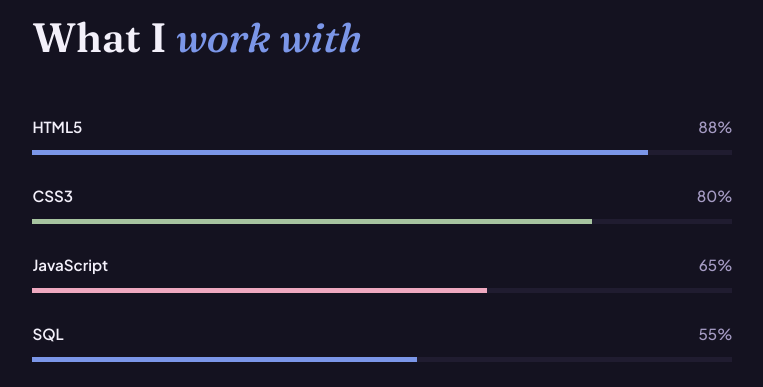
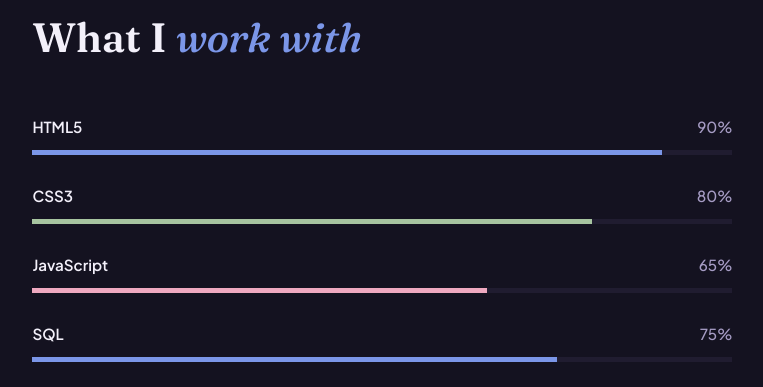
Before and after one commit to SukeshhSharma/portfolio, a plain HTML site: page index.html in a window 1280 px wide. Shown: the part 2045-2432 px from the top of the page, without its empty margins (70-833 px from the left). Drawn offline with Linux system fonts and the light colour scheme.

Commit message:
Update index.html

```diff
--- a/index.html
+++ b/index.html
@@ -360,8 +360,8 @@
   <h2 class="section-title">What I <em>work with</em></h2>
   <div class="skills-list">
     <div class="skill-row reveal">
-      <div class="skill-top"><span>HTML5</span><span class="skill-pct">88%</span></div>
-      <div class="skill-line"><div class="skill-fill" data-width="88"></div></div>
+      <div class="skill-top"><span>HTML5</span><span class="skill-pct">90%</span></div>
+      <div class="skill-line"><div class="skill-fill" data-width="90"></div></div>
     </div>
     <div class="skill-row reveal">
       <div class="skill-top"><span>CSS3</span><span class="skill-pct">80%</span></div>
@@ -372,8 +372,8 @@
       <div class="skill-line"><div class="skill-fill" data-width="65"></div></div>
     </div>
     <div class="skill-row reveal">
-      <div class="skill-top"><span>SQL</span><span class="skill-pct">55%</span></div>
-      <div class="skill-line"><div class="skill-fill" data-width="55"></div></div>
+      <div class="skill-top"><span>SQL</span><span class="skill-pct">75%</span></div>
+      <div class="skill-line"><div class="skill-fill" data-width="75"></div></div>
     </div>
     <div class="skill-row reveal">
       <div class="skill-top"><span>MS Office</span><span class="skill-pct">85%</span></div>
```
